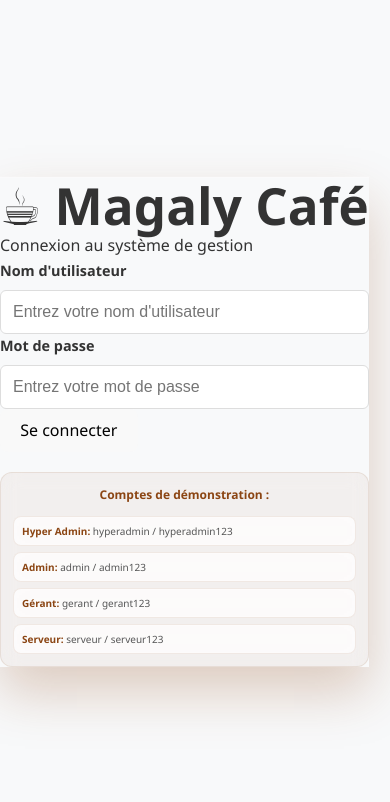
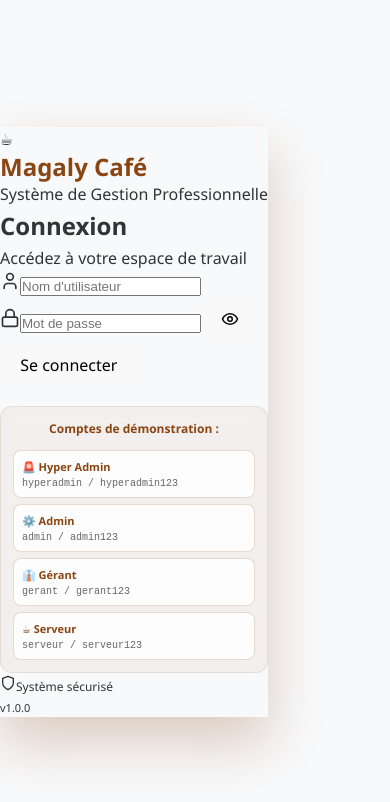
Before and after one commit to remsco12/magaly-cafe, a React (Vite) app: page / in a window 390 px wide. Shown: the top 802 px of the page. Built offline with nearby package versions, Linux system fonts and the light colour scheme.

Commit message:
Add hyperadmin role and logo on receipt

```diff
--- a/src/components/Login.jsx
+++ b/src/components/Login.jsx
@@ -1,31 +1,24 @@
 import React, { useState, useEffect } from 'react'
 import { toast } from 'react-hot-toast'
-import { defaultUsers } from '../data/defaultUsers'
+import { User, Lock, Eye, EyeOff, Shield } from 'lucide-react'
+import { userManager } from '../utils/userManager'
 import '../styles/Login.css'
 
 const Login = ({ onLogin }) => {
   const [username, setUsername] = useState('')
   const [password, setPassword] = useState('')
+  const [showPassword, setShowPassword] = useState(false)
+  const [isLoading, setIsLoading] = useState(false)
   const [users, setUsers] = useState([])
 
   // Charger les utilisateurs au démarrage
   useEffect(() => {
-    initializeUsers()
+    const initializedUsers = userManager.initializeUsers()
+    setUsers(initializedUsers)
+    console.log('Utilisateurs initialisés:', initializedUsers)
   }, [])
 
-  const initializeUsers = () => {
-    let storedUsers = localStorage.getItem('cafeUsers')
-
-    if (!storedUsers) {
-      // Première utilisation, créer les utilisateurs par défaut
-      localStorage.setItem('cafeUsers', JSON.stringify(defaultUsers))
-      setUsers(defaultUsers)
-    } else {
-      setUsers(JSON.parse(storedUsers))
-    }
-  }
-
-  const handleSubmit = (e) => {
+  const handleSubmit = async (e) => {
     e.preventDefault()
 
     if (!username || !password) {
@@ -33,68 +26,163 @@ const Login = ({ onLogin }) => {
       return
     }
 
-    // Rechercher l'utilisateur
-    const user = users.find(u => u.username === username && u.password === password)
+    setIsLoading(true)
+
+    // Simuler un délai de chargement
+    await new Promise(resolve => setTimeout(resolve, 500))
+
+    try {
+      // Authentifier l'utilisateur
+      const user = userManager.authenticate(username, password)
 
       if (user) {
+        userManager.setCurrentUser(user)
         onLogin(user)
         toast.success(`Bienvenue ${user.name} !`)
       } else {
         toast.error('Identifiants incorrects')
+        console.log('Tentative de connexion échouée:', username)
+        console.log('Utilisateurs disponibles:', users)
       }
+    } catch (error) {
+      console.error('Erreur lors de la connexion:', error)
+      toast.error('Erreur lors de la connexion')
+    }
+
+    setIsLoading(false)
+  }
+
+  const togglePasswordVisibility = () => {
+    setShowPassword(!showPassword)
+  }
+
+  // Comptes de démonstration
+  const demoAccounts = [
+    { username: 'hyperadmin', password: 'hyperadmin123', role: '🚨 Hyper Admin' },
+    { username: 'admin', password: 'admin123', role: '⚙️ Admin' },
+    { username: 'gerant', password: 'gerant123', role: '👔 Gérant' },
+    { username: 'serveur', password: 'serveur123', role: '☕ Serveur' }
+  ]
+
+  const fillDemoAccount = (account) => {
+    setUsername(account.username)
+    setPassword(account.password)
+    toast.success(`Compte ${account.role} rempli !`)
   }
 
   return (
     <div className="login-container">
+      {/* Background avec effet café */}
+      <div className="login-background"></div>
+      <div className="background-overlay"></div>
+      <div className="coffee-beans"></div>
+
+      {/* Carte de connexion */}
       <div className="login-card">
+        {/* Header avec logo */}
         <div className="login-header">
-          <h1>☕ Magaly Café</h1>
-          <p>Connexion au système de gestion</p>
+          <div className="logo-container">
+            <div className="coffee-icon">☕</div>
+            <div className="logo-text">
+              <h1>Magaly Café</h1>
+              <p>Système de Gestion Professionnelle</p>
+            </div>
+          </div>
         </div>
 
+        {/* Formulaire */}
         <form onSubmit={handleSubmit} className="login-form">
-          <div className="form-group">
-            <label>Nom d'utilisateur</label>
+          <div className="form-title">
+            <h2>Connexion</h2>
+            <p>Accédez à votre espace de travail</p>
+          </div>
+
+          {/* Champ nom d'utilisateur */}
+          <div className="input-group">
+            <div className="input-container">
+              <User className="input-icon" size={20} />
               <input
                 type="text"
+                className="login-input"
                 value={username}
                 onChange={(e) => setUsername(e.target.value)}
-              placeholder="Entrez votre nom d'utilisateur"
+                placeholder="Nom d'utilisateur"
                 required
+                disabled={isLoading}
               />
             </div>
+          </div>
 
-          <div className="form-group">
-            <label>Mot de passe</label>
+          {/* Champ mot de passe */}
+          <div className="input-group">
+            <div className="input-container">
+              <Lock className="input-icon" size={20} />
               <input
-              type="password"
+                type={showPassword ? "text" : "password"}
+                className="login-input"
                 value={password}
                 onChange={(e) => setPassword(e.target.value)}
-              placeholder="Entrez votre mot de passe"
+                placeholder="Mot de passe"
                 required
+                disabled={isLoading}
               />
+              <button
+                type="button"
+                className="password-toggle"
+                onClick={togglePasswordVisibility}
+                disabled={isLoading}
+              >
+                {showPassword ? <EyeOff size={18} /> : <Eye size={18} />}
+              </button>
+            </div>
           </div>
 
-          <button type="submit" className="login-btn">
-            Se connecter
+          {/* Bouton de connexion */}
+          <button
+            type="submit"
+            className="login-btn"
+            disabled={isLoading}
+          >
+            {isLoading ? (
+              <>
+                <div className="loading-spinner"></div>
+                Connexion...
+              </>
+            ) : (
+              'Se connecter'
+            )}
           </button>
         </form>
 
+        {/* Comptes de démonstration avec boutons */}
         <div className="login-help">
           <p><strong>Comptes de démonstration :</strong></p>
-          <div className="user-accounts">
-            <div className="account-item">
-              <strong>Hyper Admin:</strong> hyperadmin / hyperadmin123
+          <div className="demo-accounts-grid">
+            {demoAccounts.map((account, index) => (
+              <button
+                key={index}
+                type="button"
+                className="demo-account-btn"
+                onClick={() => fillDemoAccount(account)}
+                disabled={isLoading}
+              >
+                <span className="demo-role">{account.role}</span>
+                <span className="demo-credentials">
+                  {account.username} / {account.password}
+                </span>
+              </button>
+            ))}
           </div>
-            <div className="account-item">
-              <strong>Admin:</strong> admin / admin123
         </div>
-            <div className="account-item">
-              <strong>Gérant:</strong> gerant / gerant123
+
+        {/* Footer */}
+        <div className="login-footer">
+          <div className="security-info">
+            <Shield className="security-icon" size={16} />
+            <span>Système sécurisé</span>
           </div>
-            <div className="account-item">
-              <strong>Serveur:</strong> serveur / serveur123
-            </div>
+          <div className="version-info">
+            v1.0.0
           </div>
         </div>
       </div>
--- a/src/styles/Login.css
+++ b/src/styles/Login.css
@@ -198,3 +198,73 @@
 .login-card {
   animation: cardEntrance 0.8s cubic-bezier(0.34, 1.56, 0.64, 1);
 }
+
+/* Styles pour les comptes de démonstration */
+.demo-accounts-grid {
+  display: grid;
+  grid-template-columns: 1fr;
+  gap: 8px;
+  margin-top: 10px;
+}
+
+.demo-account-btn {
+  padding: 12px;
+  background: rgba(255, 255, 255, 0.9);
+  border: 1px solid rgba(139, 69, 19, 0.2);
+  border-radius: 8px;
+  cursor: pointer;
+  transition: all 0.3s ease;
+  text-align: left;
+  backdrop-filter: blur(10px);
+}
+
+.demo-account-btn:hover:not(:disabled) {
+  background: rgba(139, 69, 19, 0.1);
+  transform: translateX(5px);
+  border-color: rgba(139, 69, 19, 0.4);
+}
+
+.demo-account-btn:disabled {
+  opacity: 0.5;
+  cursor: not-allowed;
+}
+
+.demo-role {
+  display: block;
+  font-weight: 600;
+  color: #8B4513;
+  font-size: 12px;
+  margin-bottom: 4px;
+}
+
+.demo-credentials {
+  display: block;
+  font-size: 11px;
+  color: #666;
+  font-family: 'Courier New', monospace;
+}
+
+/* Responsive pour les boutons de démo */
+@media (max-width: 768px) {
+  .demo-account-btn {
+    padding: 10px;
+  }
+
+  .demo-role {
+    font-size: 11px;
+  }
+
+  .demo-credentials {
+    font-size: 10px;
+  }
+}
+
+@media (max-width: 480px) {
+  .demo-accounts-grid {
+    gap: 6px;
+  }
+
+  .demo-account-btn {
+    padding: 8px;
+  }
+}
--- /dev/null
+++ b/src/utils/userManager.js
@@ -0,0 +1,66 @@
+// Gestionnaire des utilisateurs
+export const userManager = {
+  // Initialiser les utilisateurs par défaut
+  initializeUsers: () => {
+    const defaultUsers = [
+      {
+        username: 'hyperadmin',
+        password: 'hyperadmin123',
+        role: 'hyperadmin',
+        name: 'Hyper Administrateur'
+      },
+      {
+        username: 'admin',
+        password: 'admin123',
+        role: 'admin',
+        name: 'Administrateur'
+      },
+      {
+        username: 'gerant',
+        password: 'gerant123',
+        role: 'gerant',
+        name: 'Gérant'
+      },
+      {
+        username: 'serveur',
+        password: 'serveur123',
+        role: 'serveur',
+        name: 'Serveur'
+      }
+    ]
+
+    if (!localStorage.getItem('cafeUsers')) {
+      localStorage.setItem('cafeUsers', JSON.stringify(defaultUsers))
+    }
+    return defaultUsers
+  },
+
+  // Récupérer tous les utilisateurs
+  getUsers: () => {
+    const users = localStorage.getItem('cafeUsers')
+    return users ? JSON.parse(users) : userManager.initializeUsers()
+  },
+
+  // Vérifier les identifiants
+  authenticate: (username, password) => {
+    const users = userManager.getUsers()
+    const user = users.find(u => u.username === username && u.password === password)
+    return user || null
+  },
+
+  // Sauvegarder l'utilisateur connecté
+  setCurrentUser: (user) => {
+    localStorage.setItem('cafeUser', JSON.stringify(user))
+  },
+
+  // Récupérer l'utilisateur connecté
+  getCurrentUser: () => {
+    const user = localStorage.getItem('cafeUser')
+    return user ? JSON.parse(user) : null
+  },
+
+  // Déconnexion
+  logout: () => {
+    localStorage.removeItem('cafeUser')
+  }
+}
```
Lines whose indentation alone changed are shown as unchanged.
